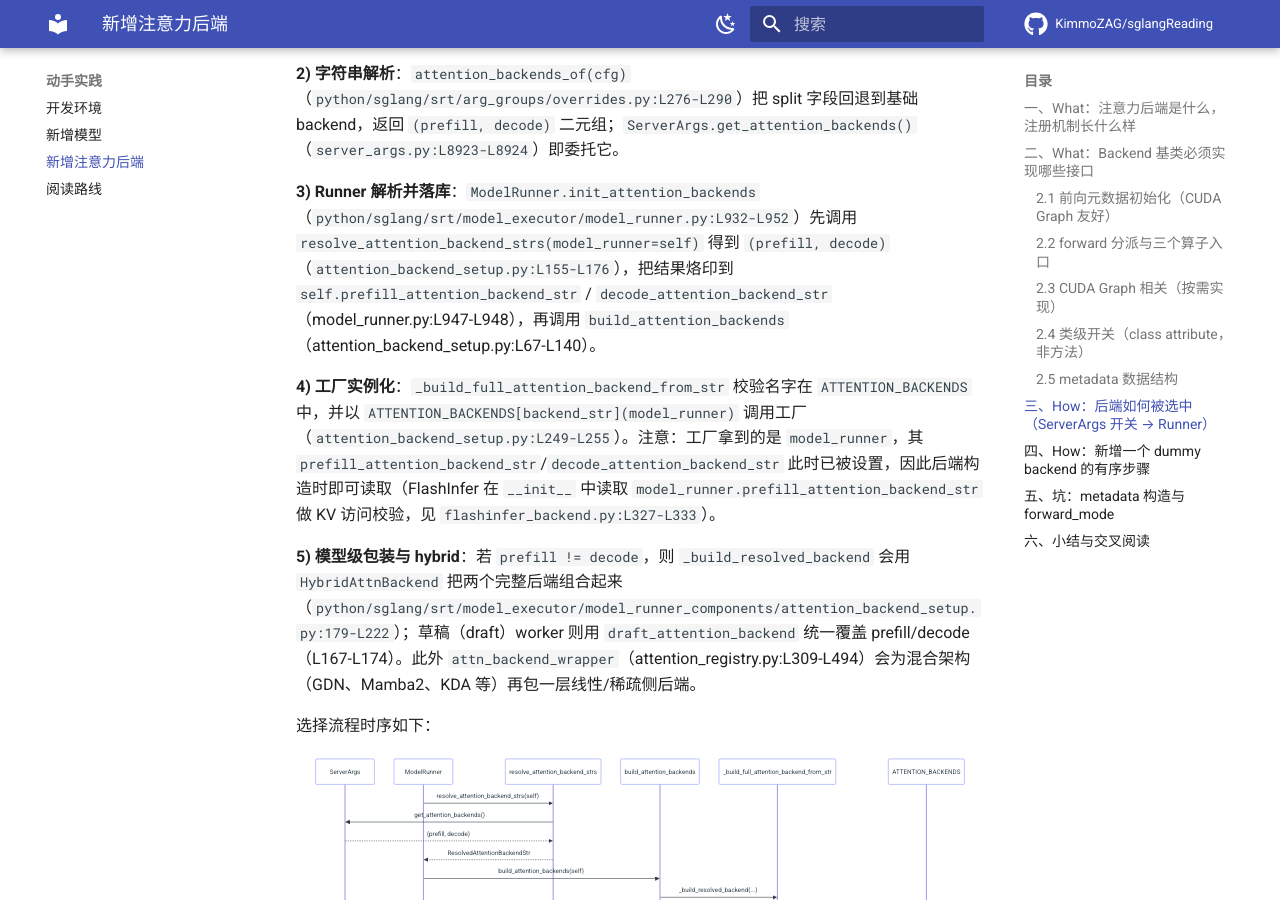
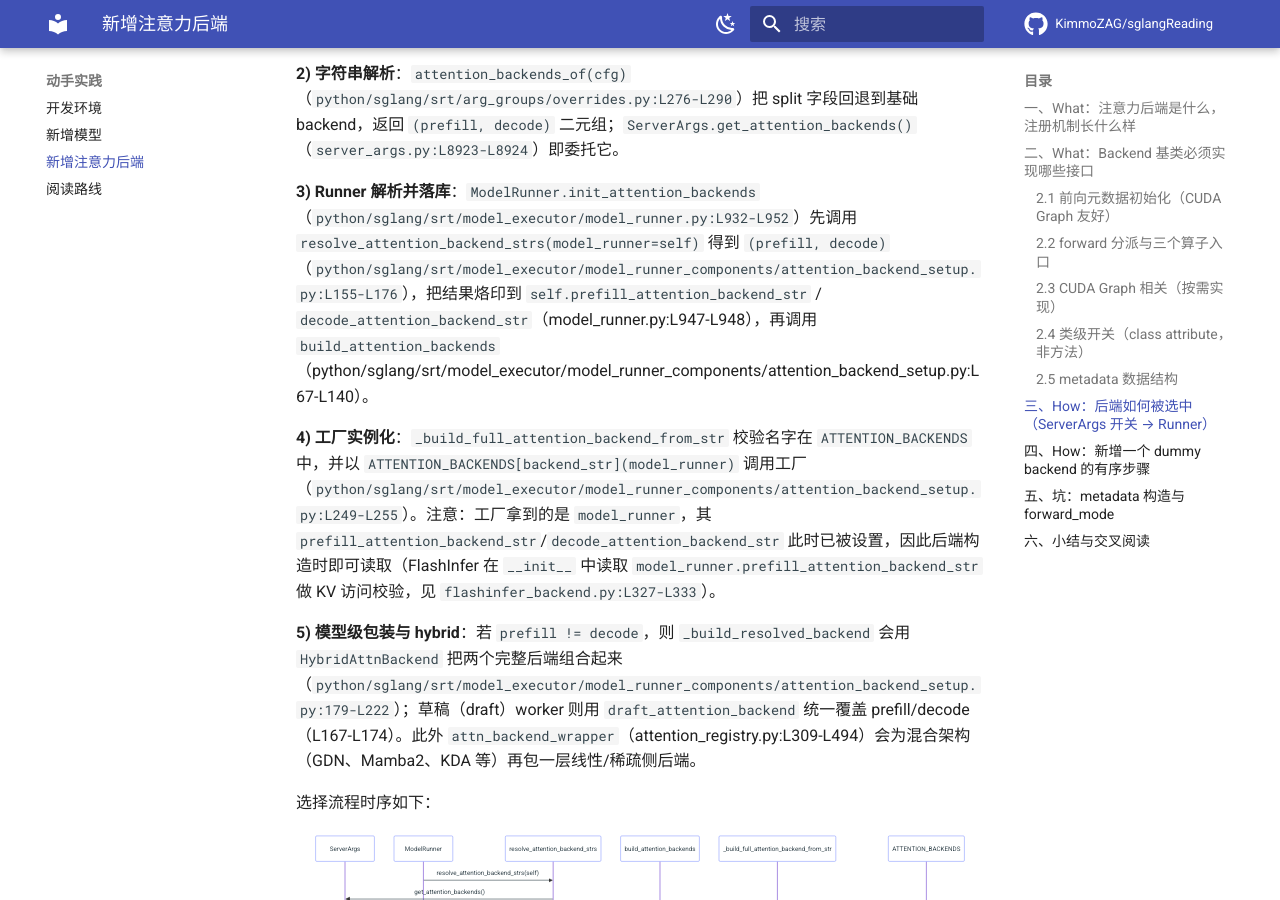
Before and after one commit to KimmoZAG/sglangReading, an MkDocs documentation site: the page built from docs/hacking/add-a-kernel-backend.md, in a window 1280 px wide and 900 px high, scrolled down 4229 px. Built offline with MkDocs 1.6.1 and Material for MkDocs 9.7.7, drawn with Linux system fonts in a browser that asks for light colours; comment, search, counter and statistics services are not loaded; some of the changed text lies outside the part shown.

Commit message:
docs: 补全 attention_backend_setup.py 缺省路径前缀（MEDIUM）
两处文档引用 srt 注意力后端装配逻辑时仅写裸文件名 attention_backend_setup.py，
补全为 python/sglang/srt/model_executor/model_runner_components/attention_backend_setup.py：
- deep-dive/attention-backends.md：第二张 mermaid 图 4 处（L155-L176/L67-L140/L179-L233/L249-L255）
- hacking/add-a-kernel-backend.md：正文 6 处（L155-L176/L67-L140/L249-L255/L255/L252-L253/L191-L217）
第一张图与正文已含完整路径，未重复添加。

````diff
--- a/docs/hacking/add-a-kernel-backend.md
+++ b/docs/hacking/add-a-kernel-backend.md
@@ -142,9 +142,9 @@ metadata 没有统一的基类约束，是后端内部自定义的 dataclass。F
 
 **2) 字符串解析**：`attention_backends_of(cfg)`（`python/sglang/srt/arg_groups/overrides.py:L276-L290`）把 split 字段回退到基础 backend，返回 `(prefill, decode)` 二元组；`ServerArgs.get_attention_backends()`（`server_args.py:L8923-L8924`）即委托它。
 
-**3) Runner 解析并落库**：`ModelRunner.init_attention_backends`（`python/sglang/srt/model_executor/model_runner.py:L932-L952`）先调用 `resolve_attention_backend_strs(model_runner=self)` 得到 `(prefill, decode)`（`attention_backend_setup.py:L155-L176`），把结果烙印到 `self.prefill_attention_backend_str` / `decode_attention_backend_str`（model_runner.py:L947-L948），再调用 `build_attention_backends`（attention_backend_setup.py:L67-L140）。
+**3) Runner 解析并落库**：`ModelRunner.init_attention_backends`（`python/sglang/srt/model_executor/model_runner.py:L932-L952`）先调用 `resolve_attention_backend_strs(model_runner=self)` 得到 `(prefill, decode)`（`python/sglang/srt/model_executor/model_runner_components/attention_backend_setup.py:L155-L176`），把结果烙印到 `self.prefill_attention_backend_str` / `decode_attention_backend_str`（model_runner.py:L947-L948），再调用 `build_attention_backends`（python/sglang/srt/model_executor/model_runner_components/attention_backend_setup.py:L67-L140）。
 
-**4) 工厂实例化**：`_build_full_attention_backend_from_str` 校验名字在 `ATTENTION_BACKENDS` 中，并以 `ATTENTION_BACKENDS[backend_str](model_runner)` 调用工厂（`attention_backend_setup.py:L249-L255`）。注意：工厂拿到的是 `model_runner`，其 `prefill_attention_backend_str`/`decode_attention_backend_str` 此时已被设置，因此后端构造时即可读取（FlashInfer 在 `__init__` 中读取 `model_runner.prefill_attention_backend_str` 做 KV 访问校验，见 `flashinfer_backend.py:L327-L333`）。
+**4) 工厂实例化**：`_build_full_attention_backend_from_str` 校验名字在 `ATTENTION_BACKENDS` 中，并以 `ATTENTION_BACKENDS[backend_str](model_runner)` 调用工厂（`python/sglang/srt/model_executor/model_runner_components/attention_backend_setup.py:L249-L255`）。注意：工厂拿到的是 `model_runner`，其 `prefill_attention_backend_str`/`decode_attention_backend_str` 此时已被设置，因此后端构造时即可读取（FlashInfer 在 `__init__` 中读取 `model_runner.prefill_attention_backend_str` 做 KV 访问校验，见 `flashinfer_backend.py:L327-L333`）。
 
 **5) 模型级包装与 hybrid**：若 `prefill != decode`，则 `_build_resolved_backend` 会用 `HybridAttnBackend` 把两个完整后端组合起来（`python/sglang/srt/model_executor/model_runner_components/attention_backend_setup.py:179-L222`）；草稿（draft）worker 则用 `draft_attention_backend` 统一覆盖 prefill/decode（L167-L174）。此外 `attn_backend_wrapper`（attention_registry.py:L309-L494）会为混合架构（GDN、Mamba2、KDA 等）再包一层线性/稀疏侧后端。
 
@@ -188,7 +188,7 @@ sequenceDiagram
        return DummyAttnBackend(runner)
    ```
 
-   工厂签名必须是 `create_dummy_backend(runner)`（单位置参数），因为 `_build_full_attention_backend_from_str` 用 `ATTENTION_BACKENDS[backend_str](model_runner)` 调用（attention_backend_setup.py:L255）。
+   工厂签名必须是 `create_dummy_backend(runner)`（单位置参数），因为 `_build_full_attention_backend_from_str` 用 `ATTENTION_BACKENDS[backend_str](model_runner)` 调用（`python/sglang/srt/model_executor/model_runner_components/attention_backend_setup.py:L255`）。
 
 3. **把名字加入 CLI choices**：在 `server_args.py` 的 `ATTENTION_BACKEND_CHOICES`（L179-L207）追加 `"dummy"`，或直接调用 `add_attention_backend_choices(["dummy"])`（L392-L393）。这一步缺失会导致 argparse 拒绝该选项（但它们被用作 `choices=`，见 server_args.py:L1672）。
 
@@ -198,7 +198,7 @@ sequenceDiagram
 
 6. **启动验证**：用 `--attention-backend dummy`（或 `--prefill-attention-backend dummy --decode-attention-backend dummy`）启动。`ModelRunner.init_attention_backends` 会解析并实例化（model_runner.py:L932-L952）；若 prefill≠decode，会自动套 `HybridAttnBackend`（python/sglang/srt/model_executor/model_runner_components/attention_backend_setup.py:179-L222）。
 
-> **[OPEN]** 注册表与 `ATTENTION_BACKEND_CHOICES` 的「两份名单一致性」目前没有任何启动期校验：若只在 `ATTENTION_BACKENDS` 注册而忘了加 choices，`resolve` 阶段会在 `_build_full_attention_backend_from_str` 的 `if backend_str not in ATTENTION_BACKENDS: raise ValueError` 处才报错（`attention_backend_setup.py:L252-L253`），错误信息只说 "Invalid attention backend" 而不提示「choices 缺项」。可考虑在测试或启动早期加一个一致性自检。
+> **[OPEN]** 注册表与 `ATTENTION_BACKEND_CHOICES` 的「两份名单一致性」目前没有任何启动期校验：若只在 `ATTENTION_BACKENDS` 注册而忘了加 choices，`resolve` 阶段会在 `_build_full_attention_backend_from_str` 的 `if backend_str not in ATTENTION_BACKENDS: raise ValueError` 处才报错（`python/sglang/srt/model_executor/model_runner_components/attention_backend_setup.py:L252-L253`），错误信息只说 "Invalid attention backend" 而不提示「choices 缺项」。可考虑在测试或启动早期加一个一致性自检。
 
 ## 五、坑：metadata 构造与 forward_mode
 
@@ -212,7 +212,7 @@ sequenceDiagram
 
 5. **decode 与 extend 的 KV 写入语义不同**。FlashInfer 的 `forward_decode` 只有在 `save_kv_cache=True` 时才 `set_kv_buffer`（flashinfer_backend.py:L1423-L1432），且其 `cache_loc` 在交叉注意力下取自 `encoder_out_cache_loc`（L1417-L1421）。若你的 backend 不处理交叉注意力，需在构造/工厂阶段按 FlashInfer 那样 `assert not is_encoder_decoder`（参考 `triton` 后端，attention_registry.py:L179-L182）。
 
-6. **prefill/decode 分离会触发 HybridAttnBackend**。一旦用户设置 `--prefill-attention-backend X --decode-attention-backend Y`，Runner 会用 `HybridAttnBackend` 包裹两个完整 backend，并先 `attn_backend_wrapper` 再做模型级包装（attention_backend_setup.py:L191-L217）。你的 backend 需要能在「被包裹」语境下正常工作，且其 `forward_metadata` 的惰性（lazy）重建不能依赖跨 forward 的全局状态。
+6. **prefill/decode 分离会触发 HybridAttnBackend**。一旦用户设置 `--prefill-attention-backend X --decode-attention-backend Y`，Runner 会用 `HybridAttnBackend` 包裹两个完整 backend，并先 `attn_backend_wrapper` 再做模型级包装（`python/sglang/srt/model_executor/model_runner_components/attention_backend_setup.py:L191-L217`）。你的 backend 需要能在「被包裹」语境下正常工作，且其 `forward_metadata` 的惰性（lazy）重建不能依赖跨 forward 的全局状态。
 
 ## 六、小结与交叉阅读
 
````
Also changed, not shown: docs/deep-dive/attention-backends.md (+4 -4 lines).
